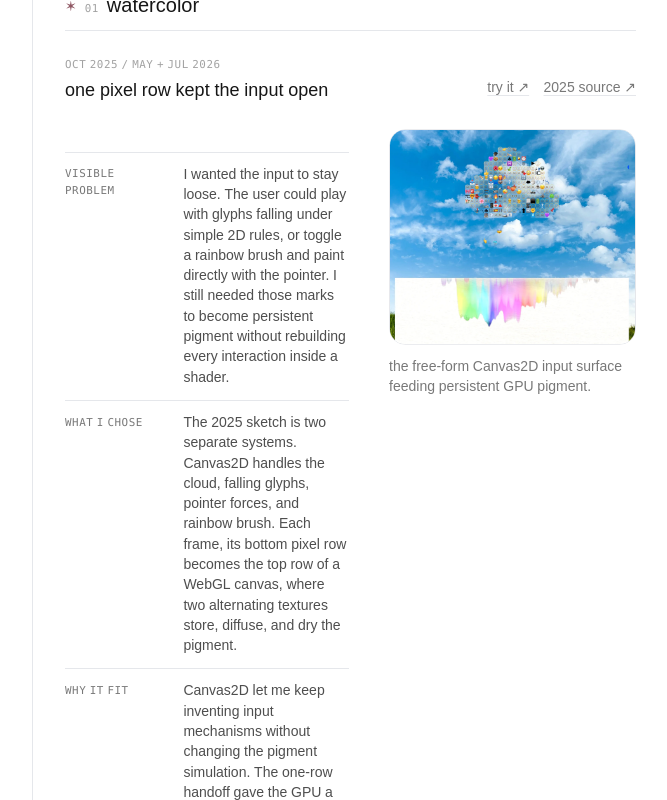
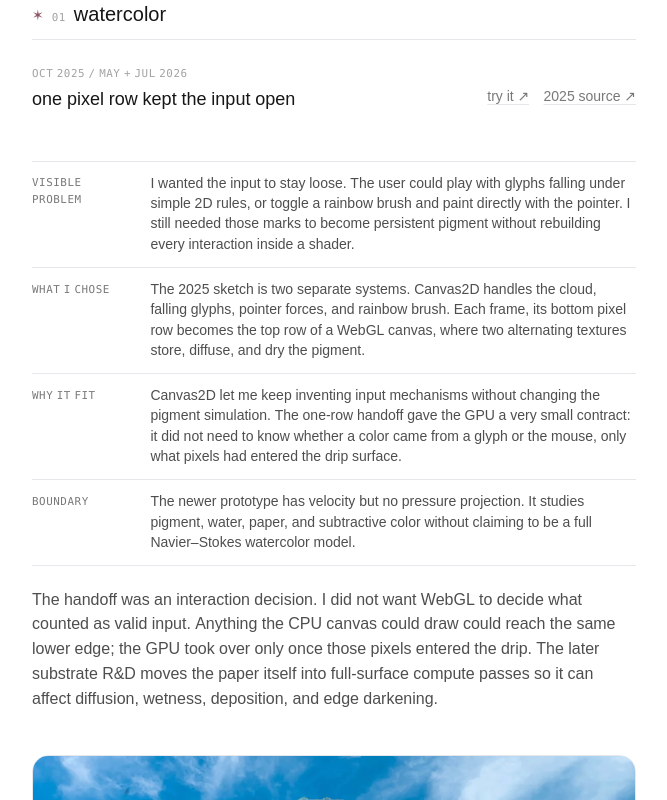
Before and after one commit to kimestelle/my-portfolio, a Next.js app: page /field-notes/material-studies in a window 1280 px wide. Shown: the part 2340-3140 px from the top of the page, without its empty margins (415-1082 px from the left). Built offline with nearby package versions, Linux system fonts and the light colour scheme; a web font is replaced by a local one.

Commit message:
smol style changes

```diff
--- a/src/app/field-notes/components/FieldNoteDisclosure.tsx
+++ b/src/app/field-notes/components/FieldNoteDisclosure.tsx
@@ -7,12 +7,14 @@ export function FieldNoteDisclosure({
   title,
   preview,
   children,
+  defaultOpen = false,
 }: {
   title: string;
   preview: string;
   children: ReactNode;
+  defaultOpen?: boolean;
 }) {
-  const [isOpen, setIsOpen] = useState(false);
+  const [isOpen, setIsOpen] = useState(defaultOpen);
   const disclosureId = useId();
   const contentId = `${disclosureId}-content`;
   const headingId = `${disclosureId}-heading`;
--- a/src/app/field-notes/components/field-note-primitives.module.css
+++ b/src/app/field-notes/components/field-note-primitives.module.css
@@ -172,8 +172,6 @@
 .story {
   position: relative;
   min-width: 0;
-  padding-left: clamp(1.2rem, 3vw, 2rem);
-  border-left: 1px solid var(--line-color);
 }
 
 .mapRail {
--- a/src/app/field-notes/material-studies/material-studies.module.css
+++ b/src/app/field-notes/material-studies/material-studies.module.css
@@ -122,13 +122,17 @@
 
 .studyGrid {
   display: grid;
-  grid-template-columns: minmax(0, 0.93fr) minmax(0, 1.07fr);
-  gap: clamp(1.6rem, 4vw, 2.5rem);
+  grid-template-columns: minmax(0, 1fr);
+  gap: 1.5rem;
   align-items: start;
 }
 
 .studyGridReverse {
-  grid-template-columns: minmax(0, 1.07fr) minmax(0, 0.93fr);
+  grid-template-columns: minmax(0, 1fr);
+}
+
+.studyGrid .studyCopy {
+  max-width: 48rem;
 }
 
 .studyStack {
--- a/src/app/field-notes/page.tsx
+++ b/src/app/field-notes/page.tsx
@@ -162,7 +162,7 @@ export default function FieldNotesIndex() {
               className={styles.portfolioReturn}
               aria-label="Return to Estelle Kim’s portfolio"
             >
-              ← portfolio
+              ← real portfolio
             </Link>
           </div>
 
@@ -220,7 +220,7 @@ export default function FieldNotesIndex() {
                     className={styles.studyAction}
                     priority={index + 5}
                   >
-                    open study →
+                    read me →
                   </ShimmerText>
                 </div>
 
@@ -265,13 +265,10 @@ export default function FieldNotesIndex() {
         <FieldNoteDisclosure
           title="now"
           preview="summer 2026 · san jose, california"
+          defaultOpen
         >
           <div className={styles.readerAlignedContent}>
             <div className={styles.nowCopy}>
-              <p className={styles.nowMoment}>
-                <time dateTime="2026-06">summer 2026</time>
-                <span>san jose, california</span>
-              </p>
               <p>
                 At PayPal, I took over a project from a senior engineer within a
                 broader CTO initiative. Daily check-ins with PMs, data
```
